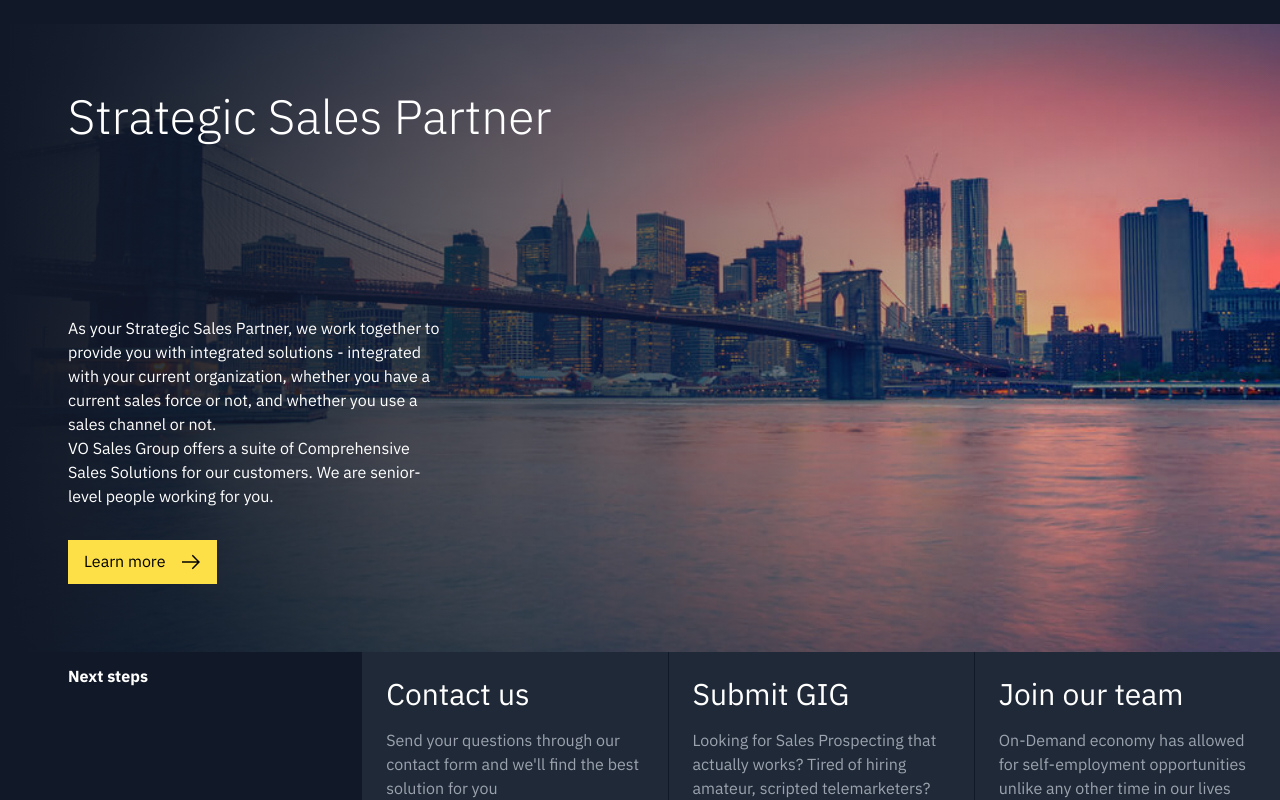
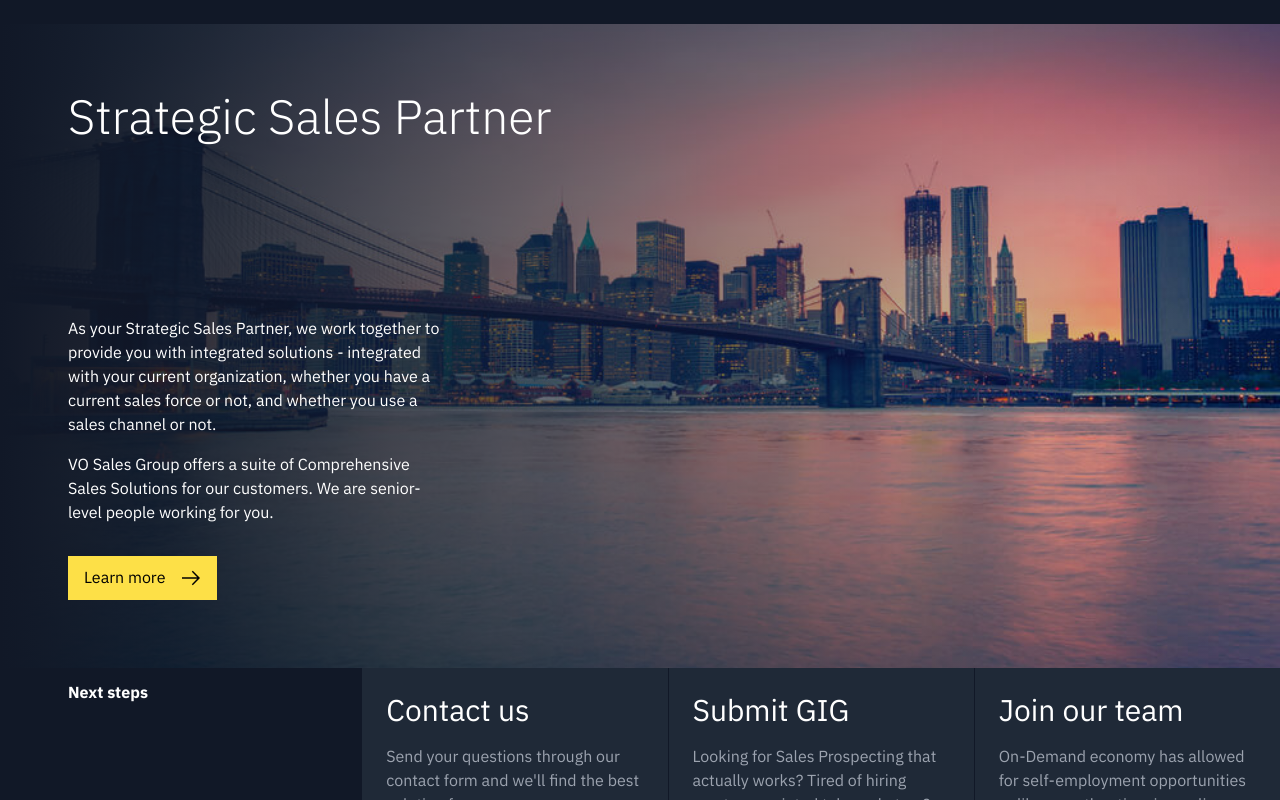
Before and after one commit to vberkoz/dsf-website, a Next.js app: page / in a window 1280 px wide. Shown: the part 3761-4561 px from the top of the page. Built offline with nearby package versions, Linux system fonts and the light colour scheme.

Commit message:
Update Hero component styles

```diff
--- a/components/Hero.tsx
+++ b/components/Hero.tsx
@@ -28,7 +28,7 @@ export const Hero = ({ data }: Prop) => {
             </h1>
 
             <div className="grid md:grid-cols-2 lg:grid-cols-3">
-              <div>
+              <div className="grid grid-cols-1 gap-4">
                 {data.content.map((item, pKey) => {
                   if (Array.isArray(item)) {
                     return (
@@ -46,7 +46,7 @@ export const Hero = ({ data }: Prop) => {
                 {data.link && (
                   <Link
                     href={data.href}
-                    className="mt-8 flex w-fit cursor-pointer bg-yellow-300 px-4 py-3 text-black hover:bg-yellow-400"
+                    className="mt-4 flex w-fit cursor-pointer bg-yellow-300 px-4 py-3 text-black hover:bg-yellow-400"
                   >
                     <span className="mr-4 leading-[1.2rem]">{data.link}</span>
                     <svg
```
